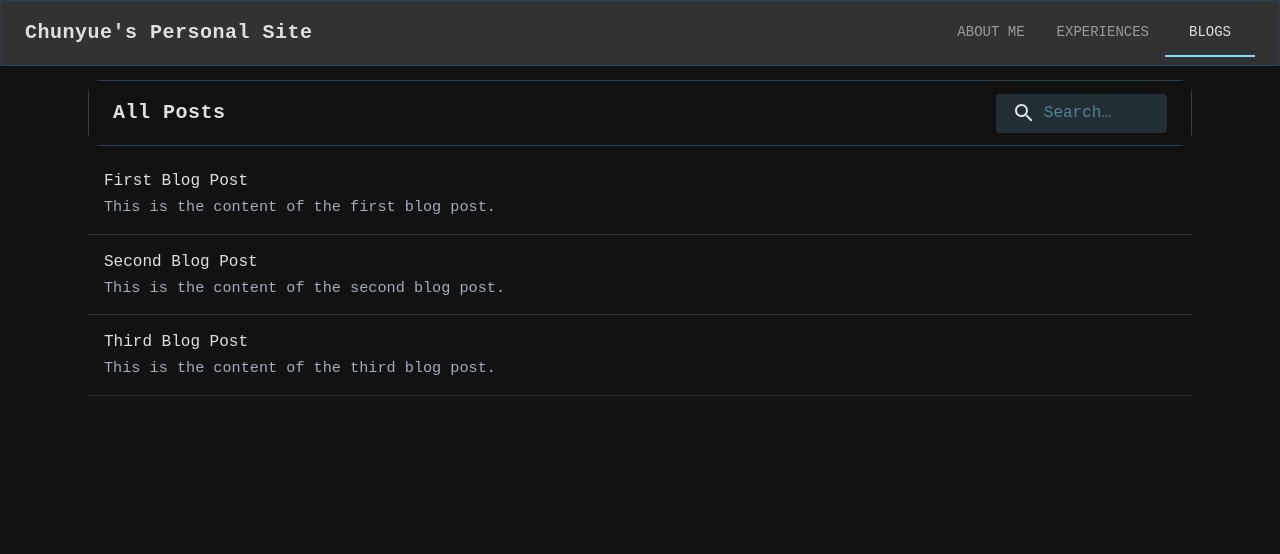
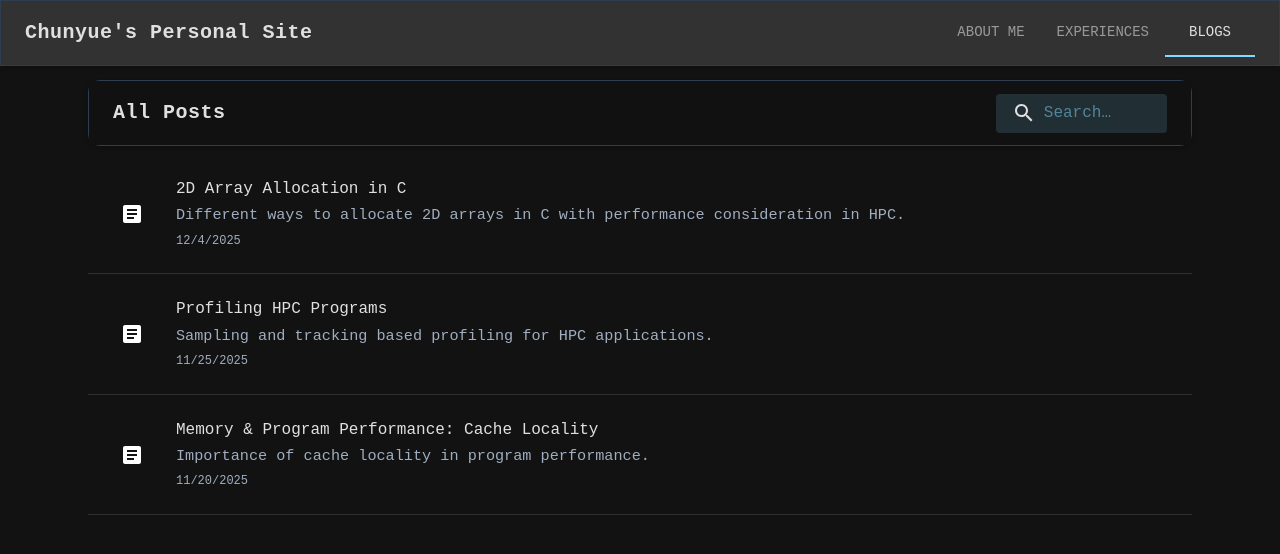
Before and after one commit to chunyuema/chunyuema.github.io, a React (Create React App) app: page / in a window 1280 px wide. Both pictures are taken after a click on the tab "BLOGS". Shown: the top 554 px of the page. Built offline with nearby package versions, Linux system fonts and the light colour scheme.

Commit message:
update the blog posts section

```diff
--- a/src/components/AboutMe.tsx
+++ b/src/components/AboutMe.tsx
@@ -62,15 +62,6 @@ const AboutMe: React.FC = () => (
         </Card>
       </Grid>
     </Grid>
-
-    {/* ======= SKILLS SECTION ======= */}
-    <Box sx={{ mt: 6 }}>
-      <Grid container justifyContent="center">
-        <Grid item xs={12} md={10}>
-          <SkillSet title="Software Engineer Skill Set" skills={mySkills} />
-        </Grid>
-      </Grid>
-    </Box>
   </Container>
 );
 
--- a/src/components/Blogs.tsx
+++ b/src/components/Blogs.tsx
@@ -8,35 +8,14 @@ import {
   List,
   ListItem,
   ListItemText,
+  ListItemIcon,
   Divider,
   alpha,
   styled,
 } from "@mui/material";
 import SearchIcon from "@mui/icons-material/Search";
-
-interface BlogPost {
-  id: number;
-  title: string;
-  content: string;
-}
-
-const blogPosts: BlogPost[] = [
-  {
-    id: 1,
-    title: "First Blog Post",
-    content: "This is the content of the first blog post.",
-  },
-  {
-    id: 2,
-    title: "Second Blog Post",
-    content: "This is the content of the second blog post.",
-  },
-  {
-    id: 3,
-    title: "Third Blog Post",
-    content: "This is the content of the third blog post.",
-  },
-];
+import { blogPosts, BlogPost } from "../data/BlogEntry";
+import ArticleIcon from "@mui/icons-material/Article";
 
 const Search = styled("div")(({ theme }) => ({
   position: "relative",
@@ -108,8 +87,47 @@ const BlogPage: React.FC = () => {
       <List>
         {filteredPosts.map((post) => (
           <React.Fragment key={post.id}>
-            <ListItem>
-              <ListItemText primary={post.title} secondary={post.content} />
+            <ListItem
+              component="a"
+              href={post.url}
+              target="_blank"
+              rel="noopener noreferrer"
+              button
+            >
+              <ListItem
+                component="a"
+                href={post.url}
+                target="_blank"
+                rel="noopener noreferrer"
+                button
+              >
+                <ListItemIcon>
+                  <ArticleIcon />
+                </ListItemIcon>
+                <ListItemText
+                  primary={post.title}
+                  secondary={
+                    <>
+                      <Typography
+                        component="span"
+                        variant="body2"
+                        color="text.secondary"
+                        sx={{ display: "block" }}
+                      >
+                        {post.content}
+                      </Typography>
+                      <Typography
+                        component="span"
+                        variant="caption"
+                        color="text.secondary"
+                        sx={{ display: "block", mt: 0.5 }}
+                      >
+                        {new Date(post.date).toLocaleDateString()}
+                      </Typography>
+                    </>
+                  }
+                />
+              </ListItem>
             </ListItem>
             <Divider />
           </React.Fragment>
--- /dev/null
+++ b/src/data/BlogEntry.tsx
@@ -0,0 +1,32 @@
+export interface BlogPost {
+  id: number;
+  title: string;
+  content: string;
+  url: string; // external URL
+  date: string;
+}
+
+export const blogPosts: BlogPost[] = [
+  {
+    id: 1,
+    title: "2D Array Allocation in C",
+    content:
+      "Different ways to allocate 2D arrays in C with performance consideration in HPC.",
+    url: "https://springbound.notion.site/2D-Array-Allocation-in-C-with-Performance-Consideration-in-HPC-2bfe5d67dda6800bb4c9e9fa8a4217b3?pvs=74",
+    date: "2025-12-04",
+  },
+  {
+    id: 2,
+    title: "Profiling HPC Programs",
+    content: "Sampling and tracking based profiling for HPC applications.",
+    url: "https://springbound.notion.site/Profiling-HPC-Programs-2ace5d67dda680d6816ac299cdb3ddca",
+    date: "2025-11-25",
+  },
+  {
+    id: 3,
+    title: "Memory & Program Performance: Cache Locality",
+    content: "Importance of cache locality in program performance.",
+    url: "https://springbound.notion.site/Memory-Program-Performance-Cache-Locality-2a5e5d67dda680f5a77cf5b5c2afc101",
+    date: "2025-11-20",
+  },
+];
```
